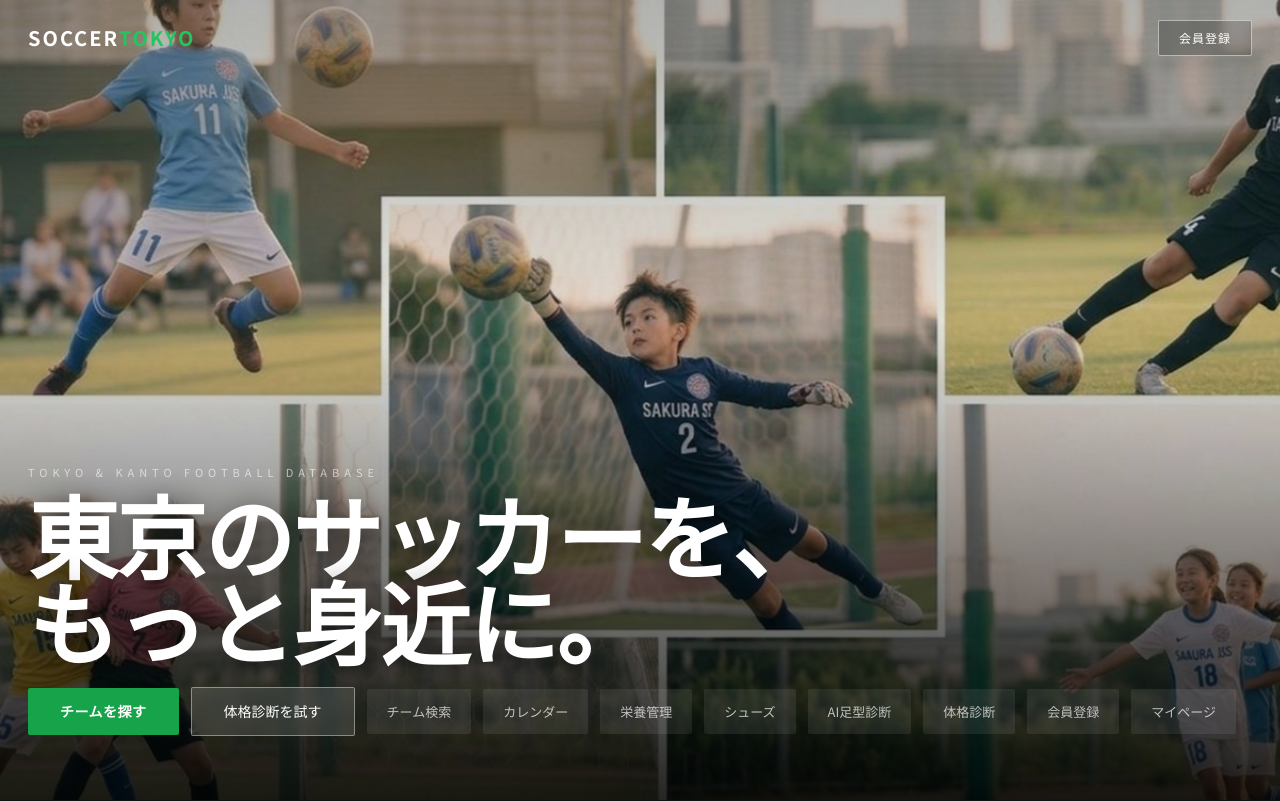
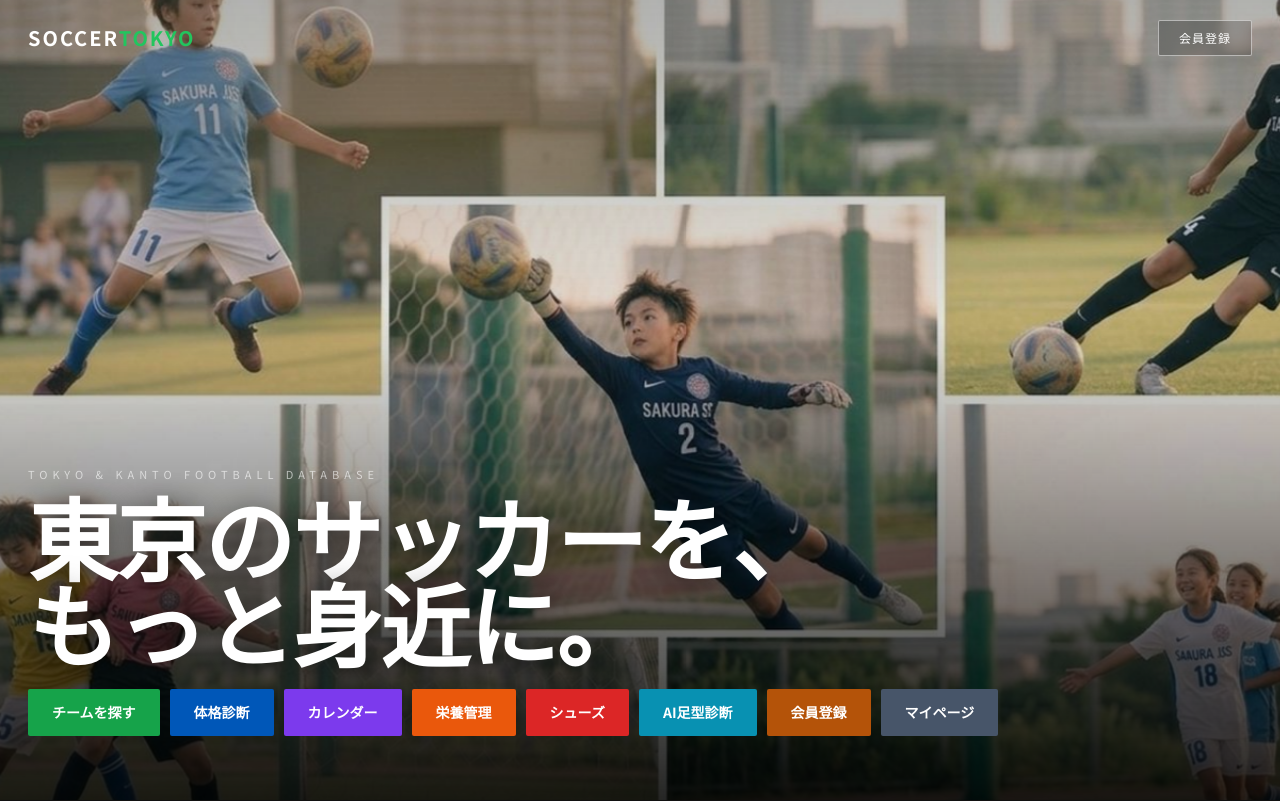
Before and after one commit to okuwabara07-gif/soccer-tokyo-jp, a Next.js app: page / in a window 1280 px wide. Shown: the top 801 px of the page. Built offline with nearby package versions, Linux system fonts and the light colour scheme; no server answers.

Commit message:
fix: unified colorful buttons, remove duplicates

```diff
--- a/src/app/page.tsx
+++ b/src/app/page.tsx
@@ -65,10 +65,15 @@ export default function HomePage() {
           <h1 style={{ fontSize:'clamp(40px,9vw,90px)', fontWeight:900, lineHeight:0.95, letterSpacing:-2, marginBottom:24, textShadow:'0 4px 32px rgba(0,0,0,0.6)' }}>
             東京のサッカーを、<br/>もっと身近に。
           </h1>
-          <div style={{ display:'flex', gap:12, flexWrap:'nowrap', alignItems:'center', overflowX:'auto' }}>
-            <Link href="/teams" style={{ background:'#16a34a', color:'#fff', padding:'13px 32px', borderRadius:2, fontSize:14, fontWeight:700, textDecoration:'none', letterSpacing:0.5 }}>チームを探す</Link>
-            <Link href="/body-check" style={{ background:'rgba(255,255,255,0.12)', color:'#fff', border:'1px solid rgba(255,255,255,0.4)', padding:'13px 32px', borderRadius:2, fontSize:14, textDecoration:'none', backdropFilter:'blur(6px)' }}>体格診断を試す</Link>
-            {NAV.map(n => (<Link key={n.href} href={n.href} style={{ color:'rgba(255,255,255,0.7)', padding:'13px 20px', borderRadius:2, fontSize:13, fontWeight:500, textDecoration:'none', whiteSpace:'nowrap', background:'rgba(255,255,255,0.08)' }} onMouseEnter={e=>{(e.currentTarget as HTMLAnchorElement).style.background='rgba(255,255,255,0.15)'}} onMouseLeave={e=>{(e.currentTarget as HTMLAnchorElement).style.background='rgba(255,255,255,0.08)'}}>{n.label}</Link>))}
+          <div style={{ display:'flex', gap:10, flexWrap:'wrap', alignItems:'center' }}>
+            <Link href="/teams" style={{ background:'#16a34a', padding:'13px 24px', borderRadius:2, fontSize:14, fontWeight:700, textDecoration:'none', color:'#fff', whiteSpace:'nowrap' }}>チームを探す</Link>
+            <Link href="/body-check" style={{ background:'#0057b8', padding:'13px 24px', borderRadius:2, fontSize:14, fontWeight:700, textDecoration:'none', color:'#fff', whiteSpace:'nowrap' }}>体格診断</Link>
+            <Link href="/calendar" style={{ background:'#7c3aed', padding:'13px 24px', borderRadius:2, fontSize:14, fontWeight:700, textDecoration:'none', color:'#fff', whiteSpace:'nowrap' }}>カレンダー</Link>
+            <Link href="/nutrition" style={{ background:'#ea580c', padding:'13px 24px', borderRadius:2, fontSize:14, fontWeight:700, textDecoration:'none', color:'#fff', whiteSpace:'nowrap' }}>栄養管理</Link>
+            <Link href="/shoes" style={{ background:'#dc2626', padding:'13px 24px', borderRadius:2, fontSize:14, fontWeight:700, textDecoration:'none', color:'#fff', whiteSpace:'nowrap' }}>シューズ</Link>
+            <Link href="/foot-camera" style={{ background:'#0891b2', padding:'13px 24px', borderRadius:2, fontSize:14, fontWeight:700, textDecoration:'none', color:'#fff', whiteSpace:'nowrap' }}>AI足型診断</Link>
+            <Link href="/member" style={{ background:'#b45309', padding:'13px 24px', borderRadius:2, fontSize:14, fontWeight:700, textDecoration:'none', color:'#fff', whiteSpace:'nowrap' }}>会員登録</Link>
+            <Link href="/mypage" style={{ background:'#475569', padding:'13px 24px', borderRadius:2, fontSize:14, fontWeight:700, textDecoration:'none', color:'#fff', whiteSpace:'nowrap' }}>マイページ</Link>
           </div>
         </div>
       </section>
```
